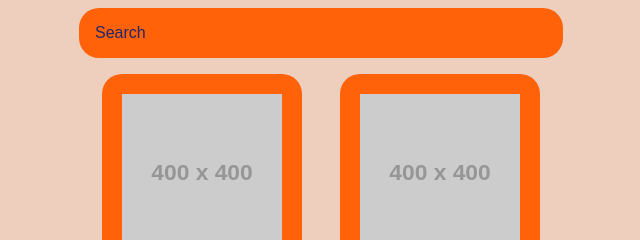
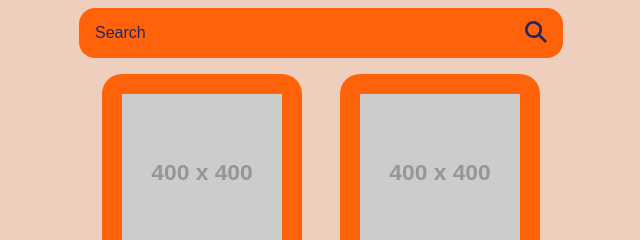
Before and after one commit to dqrk0jeste/rarog-frontend, a website built with Vite: page music/index.html in a window 1280 px wide. Shown: the top 240 px of the page, 319-959 px from the left. Built offline with nearby package versions, Linux system fonts and the light colour scheme; placeholder pictures from the web are drawn by us.

Commit message:
for krasa to be happy

```diff
--- a/music/index.html
+++ b/music/index.html
@@ -13,6 +13,9 @@
 <body>
   <div class="search-bar">
     <input type="text" placeholder="Search">
+    <button>
+      <img src="./images/search.svg" alt="search">
+    </button>
   </div>
   <div class="items-container" id="items">
     <!-- this will be filled with server data -->
--- a/music/style.css
+++ b/music/style.css
@@ -7,14 +7,24 @@ body {
 
 .search-bar {
   width: 100%;
-  margin: 0 auto;
+  display: flex;
+}
+
+.search-bar button {
+  background-color: var(--primary-color);
+  border-radius: 0 1rem 1rem 0;
+  font-weight: 500;
+  color: var(--secondary-color);
+  border: none;
+  padding: 0 1rem;
+  cursor: pointer;
 }
 
 input {
   background-color: var(--primary-color);
-  border-radius: 1.25rem;
+  border-radius: 1rem 0 0 1rem;
   padding: 1rem;
-  width: 100%;
+  flex: 1;
   font-size: 1rem;
   font-weight: 500;
   color: var(--secondary-color);
@@ -67,6 +77,7 @@ article h3, p {
   color: var(--secondary-color);
   font-size: 1.25rem;
   font-weight: 500;
+  text-wrap: nowrap;
 }
 
 nav {
```
